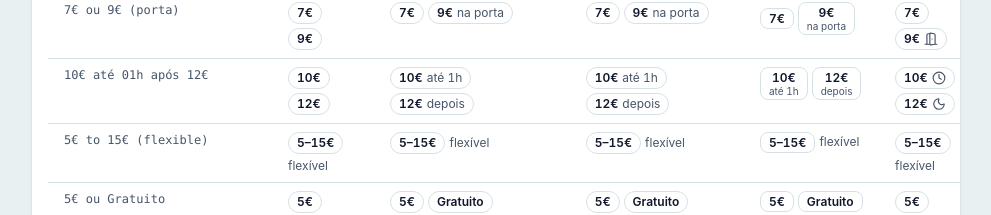
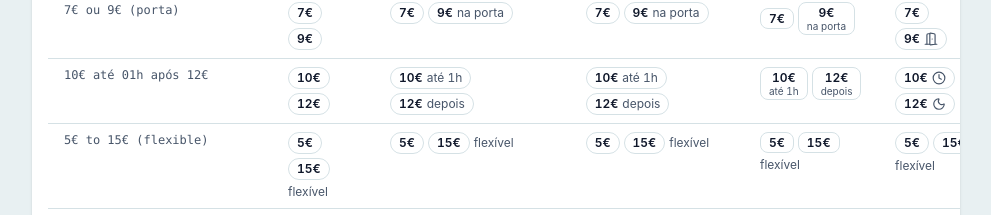
Before and after one commit to carloshrabelo/ai, a React (Vite) app: page /teste/formato-precos in a window 1280 px wide. Shown: the part 1910-2125 px from the top of the page, without its empty margins (288-1279 px from the left). Built offline with nearby package versions, Linux system fonts and the light colour scheme; no server answers.

Commit message:
Price chips: a range shows both values as chips
"5€ to 15€ (flexible)" was one "5–15€" chip. It is now two chips, 5€
and 15€, followed by "flexível", like other prices with two values.

Co-Authored-By: Claude Opus 5.5 <noreply@anthropic.com>

```diff
--- a/src/features/events/PriceChips.tsx
+++ b/src/features/events/PriceChips.tsx
@@ -99,18 +99,8 @@ const CHIP = 'inline-flex items-center gap-1 rounded-full border border-border p
 /** Um preço do calendário (texto cru) em chips, na variação escolhida. */
 export function PriceChips({ price, variant, locale }: { price: string; variant: PriceChipVariant; locale: Locale }) {
   const parsed = labeledPrice(price)
-  const items =
-    parsed.kind === 'range'
-      ? [
-          {
-            value:
-              locale === 'pt-BR'
-                ? `${money(parsed.options[0].amount ?? 0, locale).replace('€', '')}–${money(parsed.options[1].amount ?? 0, locale)}`
-                : `${money(parsed.options[0].amount ?? 0, locale)}–${money(parsed.options[1].amount ?? 0, locale).replace('€', '')}`,
-            detail: false,
-          } as Item,
-        ]
-      : parsed.options.map((option) => ({ ...describe(option, locale), detail: !!option.detail }))
+  // Faixa ("5€ to 15€") também em dois chips: 5€ e 15€.
+  const items: Item[] = parsed.options.map((option) => ({ ...describe(option, locale), detail: !!option.detail }))
   // Observação no idioma ("5€?" → "€5?"), sem a maiúscula que o translatePrice põe no começo.
   const note = parsed.note && translatePrice(parsed.note, locale)
   const extras = [
```
